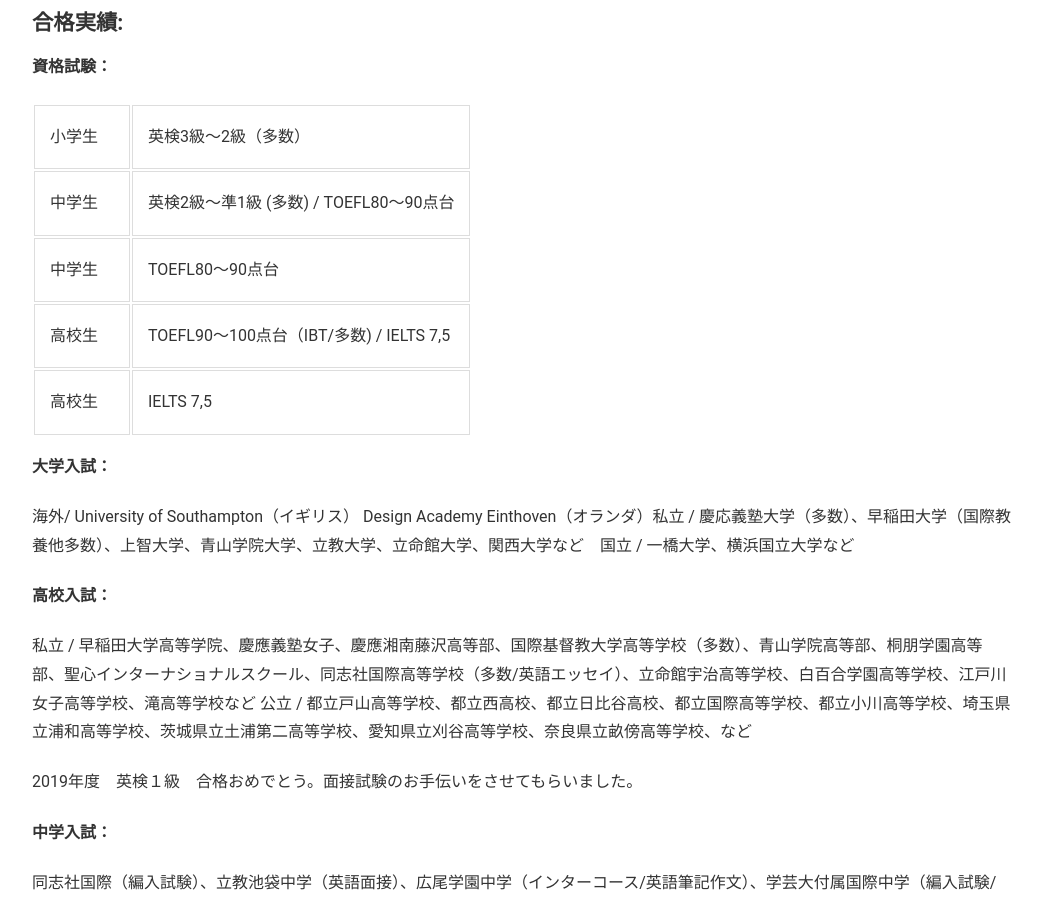
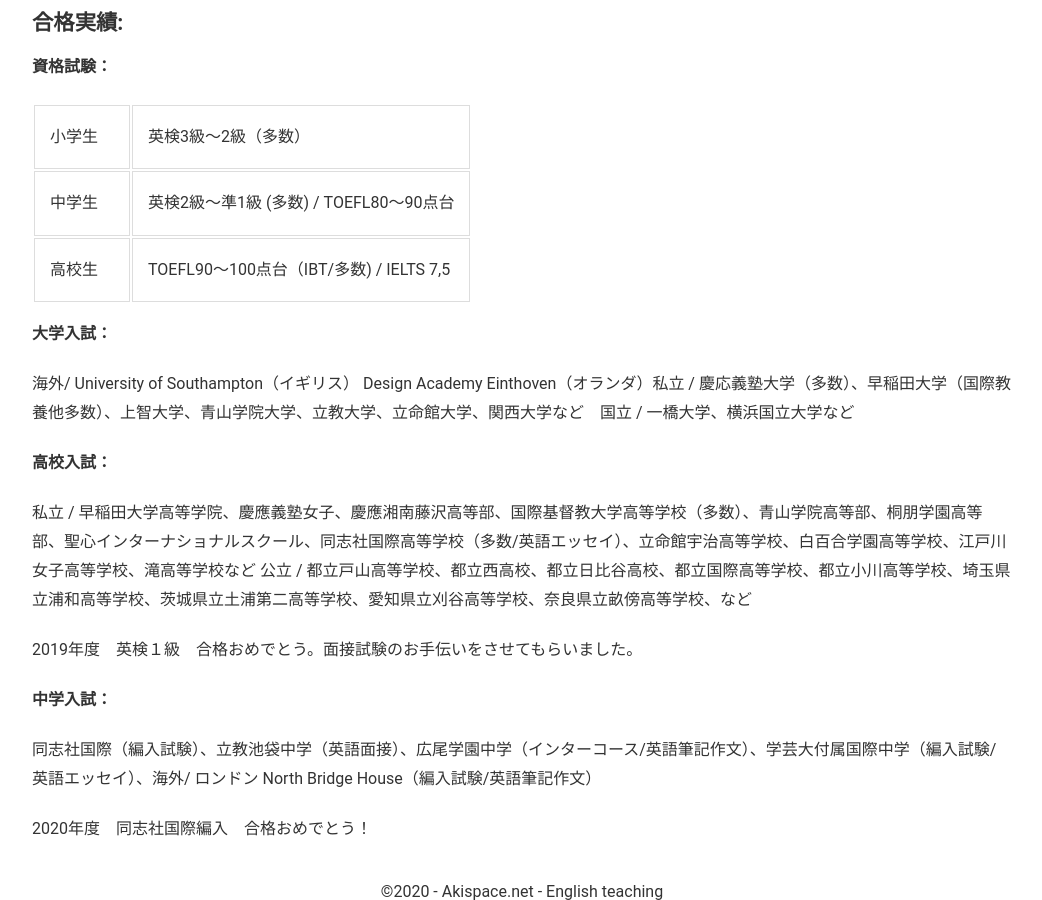
Before and after one commit to phocean/akispace, a Jekyll site: the page built from exam_results.md, in a window 1280 px wide and 900 px high, scrolled down 1474 px. Shown: the whole window, without its empty margins (118-1160 px from the left). Built offline with Jekyll 4.4.1, drawn with Linux system fonts in a browser that asks for light colours.

Commit message:
some sentences erased

```diff
--- a/exam_results.md
+++ b/exam_results.md
@@ -48,10 +48,7 @@
 
 | 小学生　| 英検3級〜2級（多数） |
 | 中学生　| 英検2級〜準1級 (多数) / TOEFL80〜90点台 |
-| 中学生 | TOEFL80〜90点台 |
 | 高校生 | TOEFL90〜100点台（IBT/多数) / IELTS 7,5 |
-| 高校生 | IELTS 7,5 |
-
 
 <strong>大学入試：</strong>
 
```
